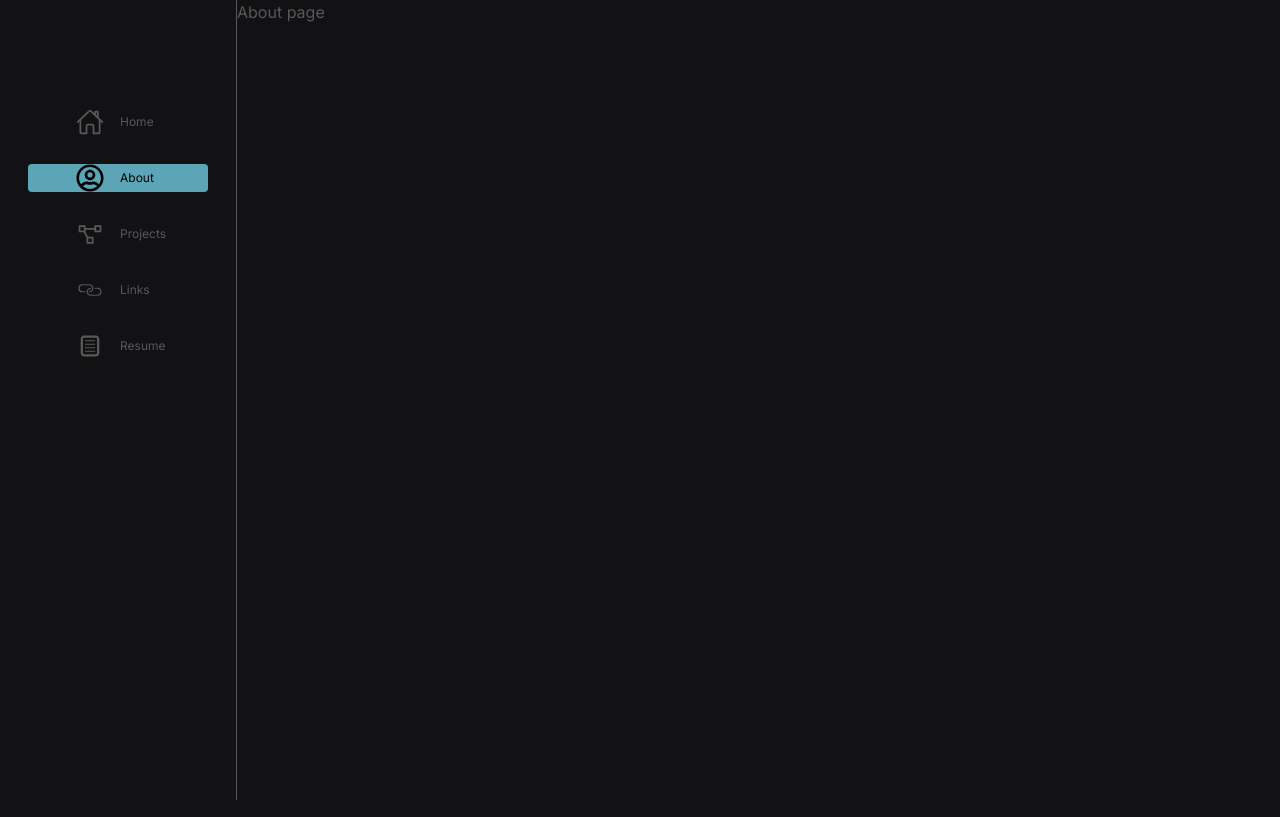
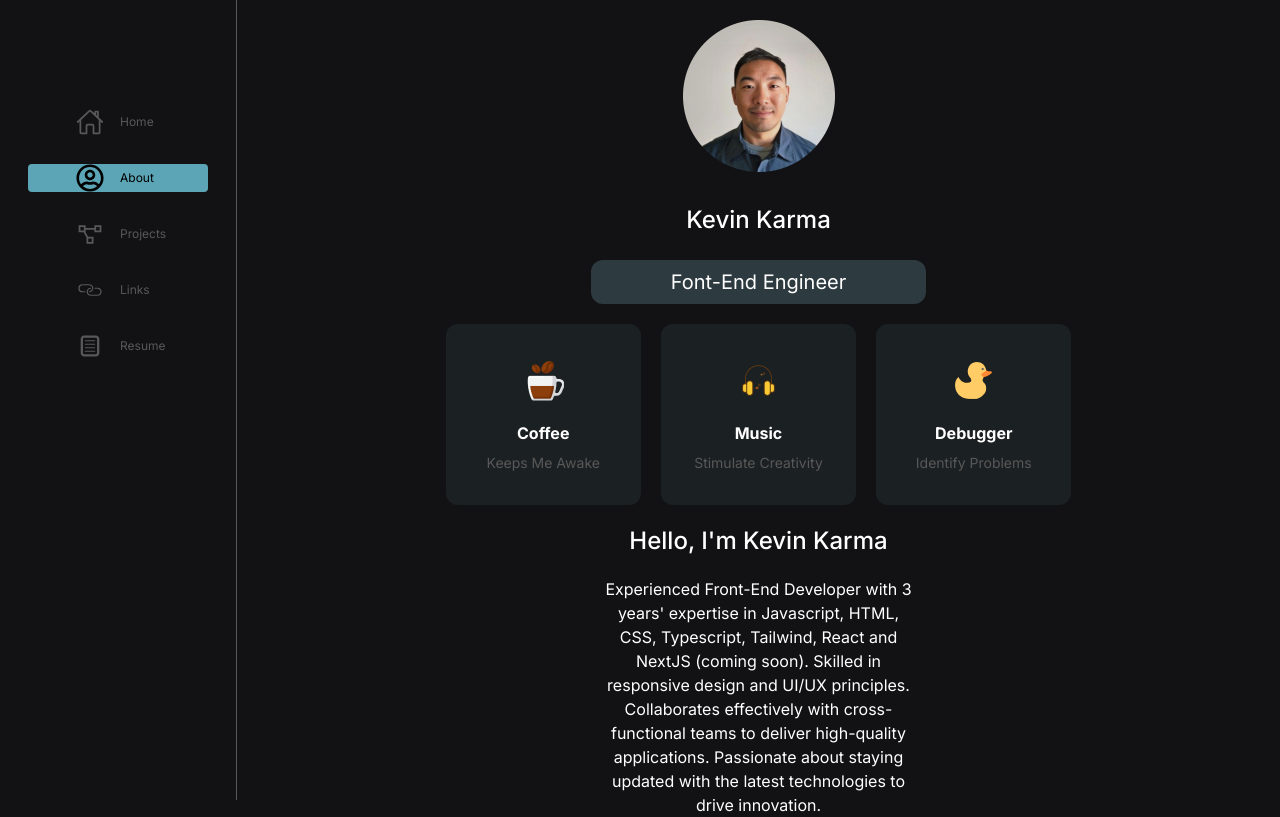
Before and after one commit to TenNga/nextjs-portfolio, a Next.js app: page /about in a window 1280 px wide. Built offline with nearby package versions, Linux system fonts and the light colour scheme.

Commit message:
about page for mobile and desktop 1st version

```diff
--- a/src/app/about/page.tsx
+++ b/src/app/about/page.tsx
@@ -1,5 +1,20 @@
+import MainHobby from "@/components/MainHobby";
+import { HeaderLarge } from "@/components/Shared/Heading";
+import ProfileInfo from "@/components/Shared/ProfileInfo";
+
 function About() {
-    return <div>About page</div>
+    return (
+        <div className="w-full mx-5 text-center content-center mx-[20%] mobile:mx-4">
+            <div className="flex flex-col items-center w-full">
+                <ProfileInfo />
+            </div>
+            <MainHobby className="mt-5 mobile:flex-wrap mobile:mx-2"/>
+            <div className="mt-5">
+                <HeaderLarge>Hello, I'm Kevin Karma</HeaderLarge>
+                <p className="mt-5 w-1/2 mx-auto text-l text-[color:var(--true-white)] mobile:w-full">Experienced Front-End Developer with 3 years' expertise in Javascript, HTML, CSS, Typescript, Tailwind, React and NextJS (coming soon). Skilled in responsive design and UI/UX principles. Collaborates effectively with cross-functional teams to deliver high-quality applications. Passionate about staying updated with the latest technologies to drive innovation.</p>
+            </div>
+        </div>
+    )
 };
 
 export default About;
--- a/src/app/layout.tsx
+++ b/src/app/layout.tsx
@@ -20,7 +20,7 @@ export default function RootLayout({
       <body className={inter.className}>
         <main className="flex">
           <LeftSidebar />
-          <div className="flex grow-[5] mobile:flex-wrap-reverse w-dvw">
+          <div className="flex grow-[5] mobile:flex-wrap-reverse w-dvw mobile:h-dvh">
             {children}
           </div>
         </main>
--- a/src/components/HistoryTimeline.tsx/index.tsx
+++ b/src/components/GithubActivityGraph.tsx/index.tsx
@@ -4,7 +4,7 @@ import { LineChart, Line, XAxis, YAxis, CartesianGrid, Tooltip, Legend, Responsi
 import { HeaderPrimary } from '../Shared/Heading';
 import GitHubCalendar from 'react-github-calendar';
 
-function HistoryTimeline() {
+function GithubActivityGraph() {
 
     const data = [
   {
@@ -53,4 +53,4 @@ function HistoryTimeline() {
     )
 };
 
-export default HistoryTimeline;
+export default GithubActivityGraph;
--- a/src/components/MainHobby/index.tsx
+++ b/src/components/MainHobby/index.tsx
@@ -4,7 +4,7 @@ import MusicIcon from "../../public/images/headphone.png"
 import DuckIcon from "../../public/images/duck.png"
 import Image from 'next/image'
 
-function MainHobby(){
+function MainHobby({className}:{className?:string}){
     const hobbies = [
         {
             title: 'Coffee',
@@ -32,7 +32,7 @@ function MainHobby(){
         )
     })
     return(
-        <div className="flex justify-between gap-x-5 mobile:hidden">
+        <div className={`flex justify-between gap-x-5 mobile:hidden ${className}`}>
             {renderCards}
         </div>
     )
--- /dev/null
+++ b/src/components/Shared/ProfileInfo.tsx
@@ -0,0 +1,13 @@
+import Image from "next/image";
+import userImage from '../../public/images/userImage.png';
+import { HeaderLarge } from "./Heading";
+
+export default function ProfileInfo({className}:{className?:string}) {
+    return(
+        <>
+            <Image src={userImage} alt="user image" width={152} height={152} className="mt-5"/>
+            <HeaderLarge className="mt-8 mobile:text-base">kevin karma</HeaderLarge>
+            <p className="text-white text-xl bg-[#2D3A3F] text-center mt-6 py-2 px-20 rounded-xl capitalize mobile:text-lg mobile:px-8">font-end engineer</p>
+        </>
+    )
+}
--- a/src/containers/main-section/index.tsx
+++ b/src/containers/main-section/index.tsx
@@ -1,5 +1,5 @@
 import MainHobby from "@/components/MainHobby";
-import HistoryTimeline from "@/components/HistoryTimeline.tsx";
+import GithubActivityGraph from "@/components/GithubActivityGraph.tsx";
 import RecentProject from "@/components/RecentProject";
 
 function MainSection() {
@@ -7,7 +7,7 @@ function MainSection() {
     return(
         <div className="mt-5 mx-6 basis-[65%] mobile:basis-full">
             <MainHobby />
-            <HistoryTimeline />
+            <GithubActivityGraph />
             <RecentProject />
         </div>
     )
--- a/src/containers/right-sidebar/index.tsx
+++ b/src/containers/right-sidebar/index.tsx
@@ -1,15 +1,11 @@
-import Image from "next/image"
-import userImage from '../../public/images/userImage.png';
 import SkillHobby from "@/components/SkillHobby";
-import { HeaderLarge } from "@/components/Shared/Heading";
+import ProfileInfo from "@/components/Shared/ProfileInfo";
 
 export default function RightSidebar() {
     return (
         <div className="basis-[35%] bg-[color:var(--content-background)] rounded-tl-[40px] px-16 box-border mobile:bg-transparent mobile:rounded-none mobile:basis-full">
             <div className="developer-title flex flex-col items-center">
-                <Image src={userImage} alt="user image" width={152} height={152} className="mt-5"/>
-                <HeaderLarge className="mt-8 mobile:text-base">kevin karma</HeaderLarge>
-                <p className="text-white text-xl bg-[#2D3A3F] text-center mt-6 py-2 px-20 rounded-xl capitalize mobile:text-lg mobile:px-8">font-end engineer</p>
+               <ProfileInfo />
             </div>
             <div className="skill-hobby-container">
                 <SkillHobby name="skills" />
```
Also changed, not shown: 1 other file (tests, documents, lock files or other folders).
